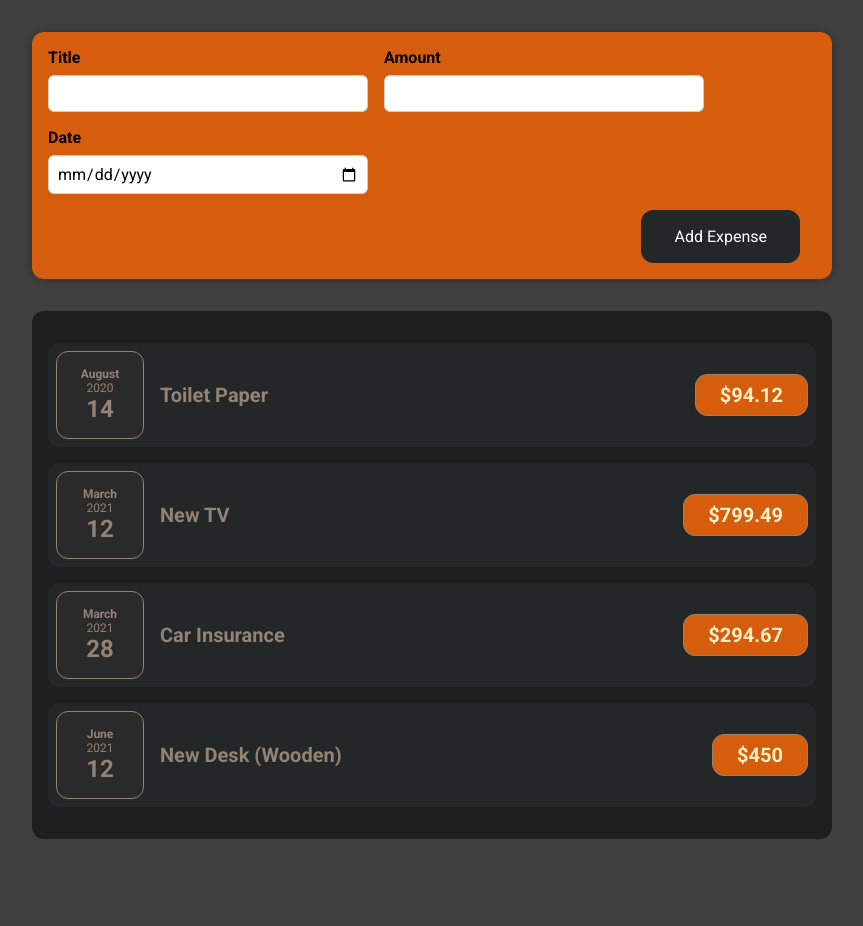
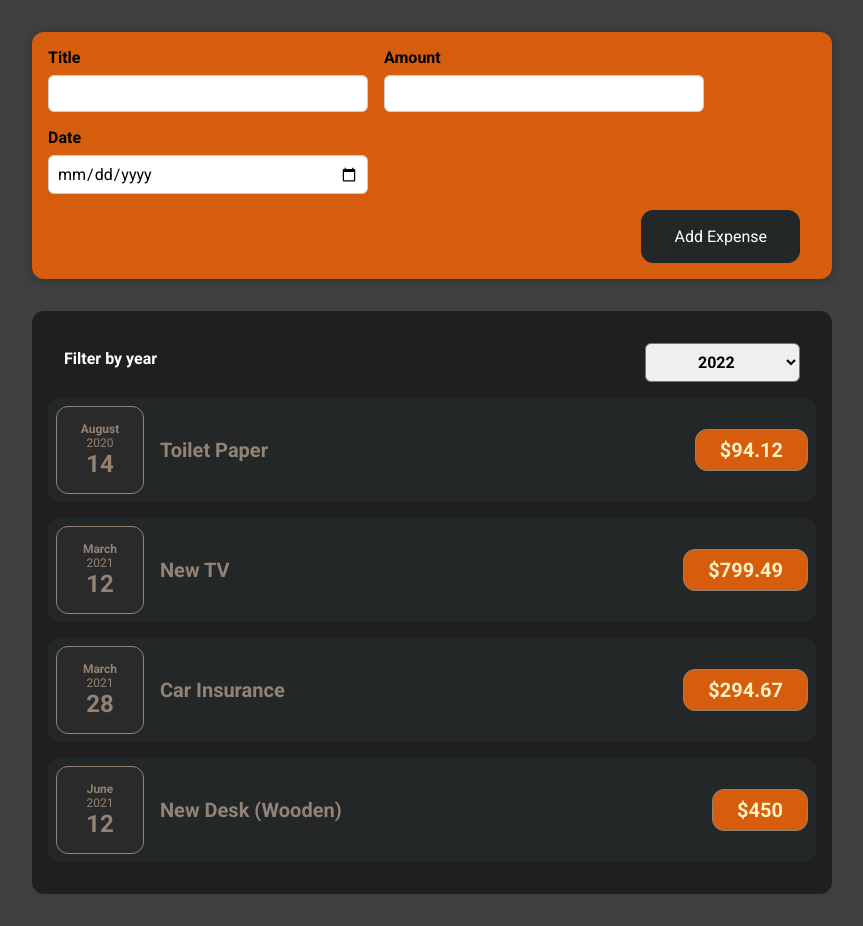
Before and after one commit to hieutrung0451/expenses-app, a React (Create React App) app: page / in a window 1280 px wide. Shown: the whole page, without its empty margins (208-1071 px from the left). Before the commit the page ends 871 px from the top, so only its background shows below. Built offline with nearby package versions, Linux system fonts and the light colour scheme.

Commit message:
add filter

```diff
--- a/src/components/Expenses/Expenses.js
+++ b/src/components/Expenses/Expenses.js
@@ -1,9 +1,23 @@
+import { useState } from "react";
+
 import ExpenseItem from "./ExpenseItem";
+import ExpensesFilter from "./ExpensesFilter";
+import Card from "../UI/Card";
 import "./Expenses.css";
 
 const Expenses = (props) => {
+  const [filteredYear, setFilteredYear] = useState("2022");
+
+  const filterChangeHandler = (selectedYear) => {
+    setFilteredYear(selectedYear);
+  };
+
   return (
-    <div className="expenses">
+    <Card className="expenses">
+      <ExpensesFilter
+        selected={filteredYear}
+        onChangeFilter={filterChangeHandler}
+      />
       {props.items.map((expense) => {
         return (
           <ExpenseItem
@@ -14,7 +28,7 @@ const Expenses = (props) => {
           />
         );
       })}
-    </div>
+    </Card>
   );
 };
 
--- /dev/null
+++ b/src/components/Expenses/ExpensesFilter.css
@@ -0,0 +1,24 @@
+.expenses-filter {
+  color: white;
+  padding: 0 1rem;
+}
+
+.expenses-filter__control {
+  display: flex;
+  width: 100%;
+  align-items: center;
+  justify-content: space-between;
+  margin: 1rem 0;
+}
+
+.expenses-filter label {
+  font-weight: bold;
+  margin-bottom: 0.5rem;
+}
+
+.expenses-filter select {
+  font: inherit;
+  padding: 0.5rem 3rem;
+  font-weight: bold;
+  border-radius: 6px;
+}
--- /dev/null
+++ b/src/components/Expenses/ExpensesFilter.js
@@ -0,0 +1,25 @@
+import React from "react";
+
+import "./ExpensesFilter.css";
+
+const ExpensesFilter = (props) => {
+  const dropdownChangeHandler = (event) => {
+    props.onChangeFilter(event.target.value);
+  };
+
+  return (
+    <div className="expenses-filter">
+      <div className="expenses-filter__control">
+        <label>Filter by year</label>
+        <select value={props.selected} onChange={dropdownChangeHandler}>
+          <option value="2022">2022</option>
+          <option value="2021">2021</option>
+          <option value="2020">2020</option>
+          <option value="2019">2019</option>
+        </select>
+      </div>
+    </div>
+  );
+};
+
+export default ExpensesFilter;
```
Also changed, not shown: src/components/NewExpense/NewExpense.js (line endings or trailing spaces).
